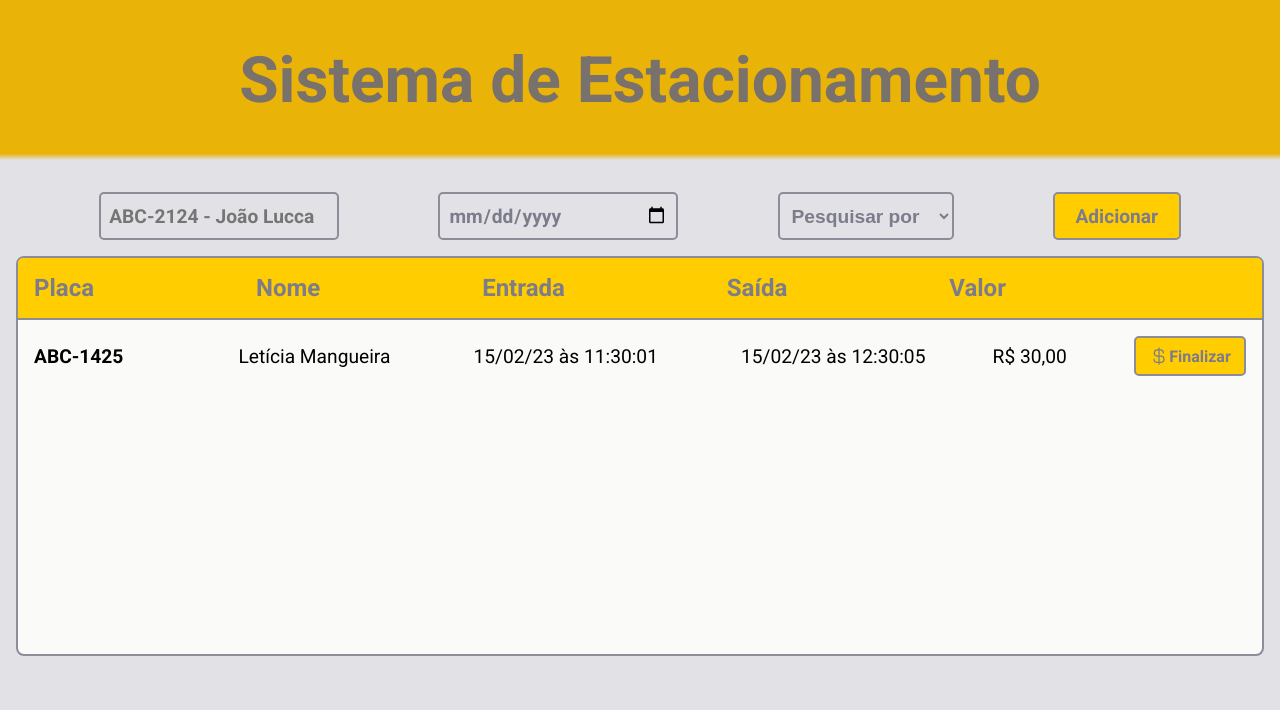
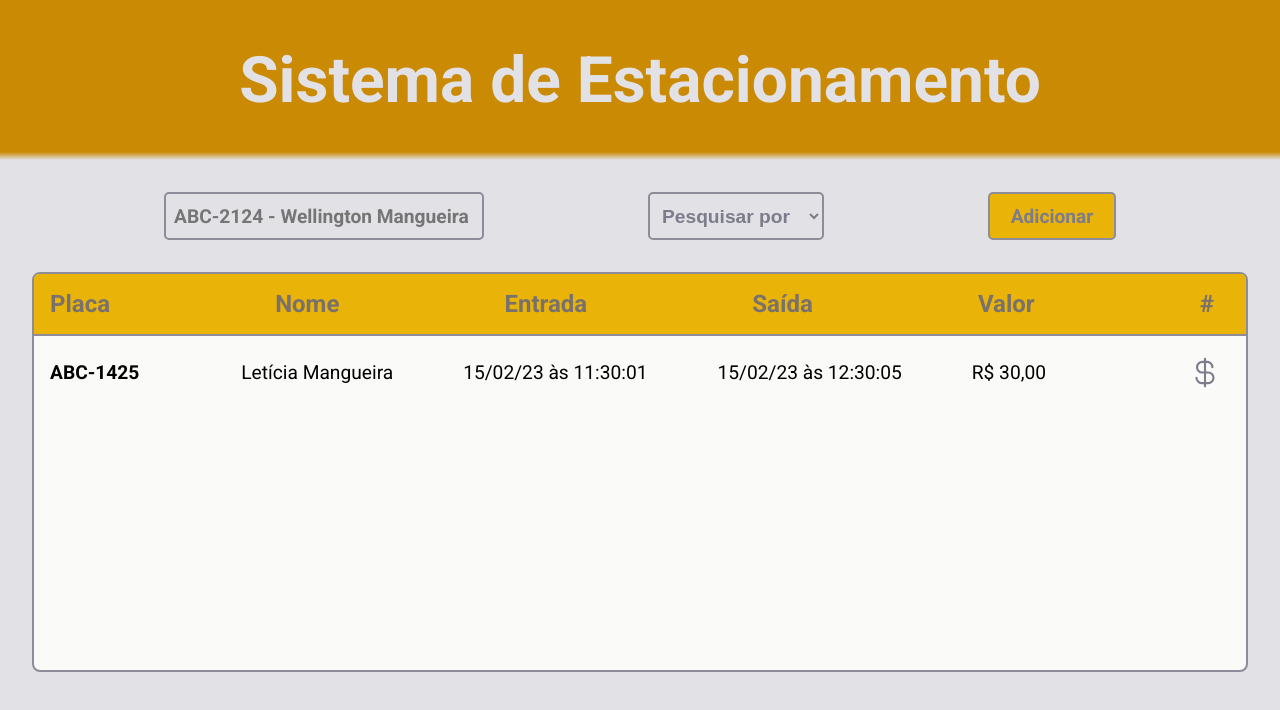
Before and after one commit to leticea/parking-system-react, a React (Vite) app: page / in a window 1280 px wide. Shown: the top 710 px of the page. Built offline with nearby package versions, Linux system fonts and the light colour scheme.

Commit message:
editando layout

```diff
--- a/src/components/Header.module.css
+++ b/src/components/Header.module.css
@@ -1,5 +1,5 @@
 .header {
-  color: var(--gray-200);
+  color: var(--gray-100);
   display: flex;
   align-items: center;
   justify-content: center;
@@ -8,5 +8,5 @@
   font-size: 4rem;
   font-weight: 600;
 
-  background: linear-gradient(#EAB308 96%, #e1e1e6 100%);
+  background: linear-gradient(#ca8a04 95%, #e1e1e6 100%);
 }
--- a/src/components/HomeContainer.module.css
+++ b/src/components/HomeContainer.module.css
@@ -2,7 +2,7 @@
   background: var(--gray-100);
   min-width: 75rem;
   min-height: 32rem;
-  margin: 2rem auto;
+  //margin: 2rem auto;
 
   //border: 1px solid red;
 }
@@ -12,15 +12,16 @@
   display: flex;
   justify-content: space-evenly;
   align-items: center;
+  margin: 2rem auto;
 
   //border: 1px solid red;
 }
 
 input {
-  width: 15rem;
+  width: 20rem;
   height: 100%;
   font-size: 1.2rem;
-  color: var(--gray-500);
+  color: var(--gray-600);
   background: var(--gray-100);
   font-weight: 600;
 
@@ -68,13 +69,13 @@ button {
 }
 
 button:hover {
-  background: var(--yellow-300);
-  color: var(--gray-400);
+  background: var(--yellow-600);
+  color: var(--gray-100);
 }
 
 .watchlistContainer {
   height: 25rem;
-  margin: 1rem;
+  margin: 2rem;
   background: var(--stone);
   border-radius: 8px;
   border: 2.5px solid var(--gray-400);
@@ -84,7 +85,7 @@ button:hover {
 
 .watchlistContainer header {
   background: var(--yellow-500);
-  color: var(--gray-500);
+  color: var(--gray-200);
   font-weight: 600;
   border-radius: 5px 5px 0 0;
   border-bottom: 2px solid var(--gray-400);
@@ -97,8 +98,8 @@ button:hover {
   //border: 1px solid red;
 }
 
-.watchlistContainer span {
-  margin-right: 15rem;
+.watchlistContainer .ref {
+  margin-right: 1rem;
 }
 
 .infoContainer {
@@ -116,11 +117,20 @@ button:hover {
 }
 
 .infoContainer span {
-  margin: -1rem;
+  margin-right: 4rem;
 }
 
 .infoContainer button {
-  width: 7rem;
-  font-size: 1rem;
-  outline: none;
+  width: 50px;
+  height: 40px;
+  border: 0;
+  background: transparent;
+  color: var(--gray-500);
+  cursor: pointer;
+
+  //border: 1px solid red;
 }
+
+.infoContainer button:hover {
+  color: var(--yellow-600);
+}
--- a/src/components/HomeContainer.tsx
+++ b/src/components/HomeContainer.tsx
@@ -5,8 +5,7 @@ export function HomeContainer() {
   return (
     <div className={styles.container}>
       <form className={styles.formContainer}>
-        <input type="text" placeholder="ABC-2124 - João Lucca" name="newCar" />
-        <input type="date" name="time" id="time" />
+        <input type="text" placeholder="ABC-2124 - Wellington Mangueira" name="newCar" />
         <select>
           <option value="search">Pesquisar por</option>
           <option value="plate">Placa</option>
@@ -23,6 +22,7 @@ export function HomeContainer() {
           <p>Entrada</p>
           <p>Saída</p>
           <span>Valor</span>
+          <p className={styles.ref}>#</p>
         </header>
         <div className={styles.infoContainer}>
           <strong>ABC-1425</strong>
@@ -34,9 +34,8 @@ export function HomeContainer() {
             15/02/23 às 12:30:05
           </time>
           <span>R$ 30,00</span>
-          <button type="submit">
-            <CurrencyDollar size={20} />
-            Finalizar
+          <button type="submit" title="Pagar">
+            <CurrencyDollar size={35} />
           </button>
         </div>
       </div>
--- a/src/global.css
+++ b/src/global.css
@@ -19,9 +19,12 @@
   --red-600: #ab222e;
   --red-700: #7a1921;
 
+  --yellow-500: #eab308;
+  --yellow-600: #ca8a04;
+/*
   --yellow-300: #fde047;
   --yellow-500: #FFCD00;
-  --yellow-600: #EAB308;
+  --yellow-600: #EAB308; */
 }
 
 * {
```
